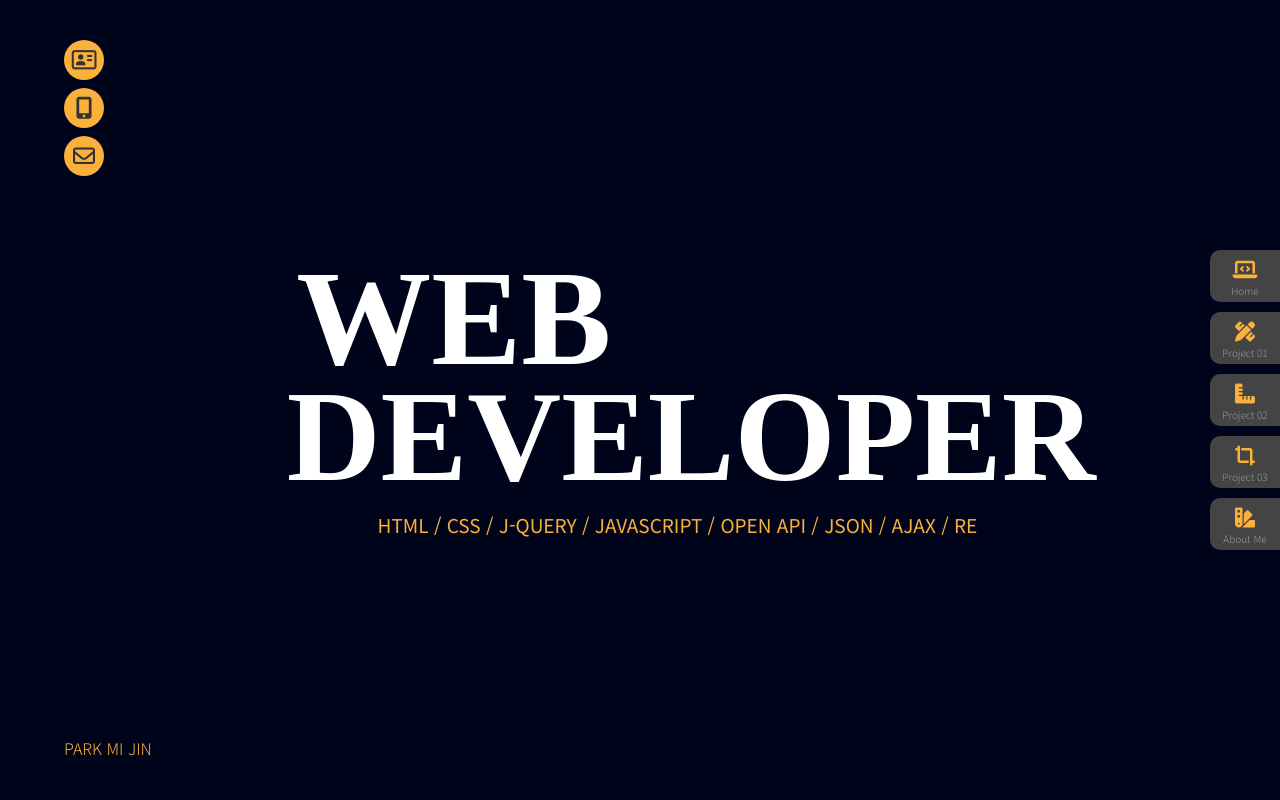
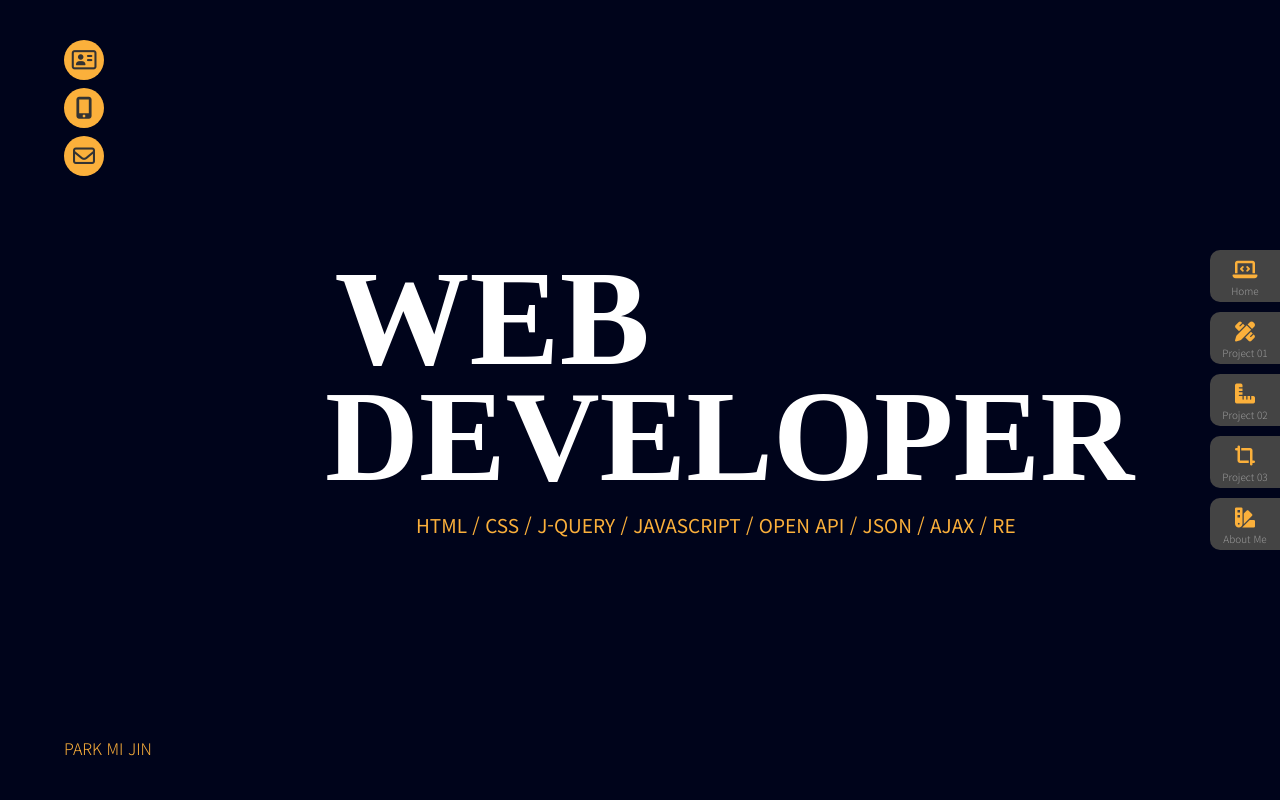
Before and after one commit to migenin/MiJin_Park, a plain HTML site: page index.html in a window 1280 px wide. Shown: the top 800 px of the page. Drawn offline with nearby package versions, Linux system fonts and the light colour scheme; grey boxes are pictures that could not be loaded.

Commit message:
Add files via upload

```diff
--- a/css/main.css
+++ b/css/main.css
@@ -56,7 +56,7 @@ body::-webkit-scrollbar-track { background: #ffffff; }
 .burble li {position: absolute; top: 10px; left: 120px; transform: translateX(-50%); width: 140px; background-color: #fbb03b; color: #333; font-size: 12px; font-weight: 400; text-align: center; line-height: 20px; border-radius: 100px;}
 
 /* Typing */
-.typingbox {width: 70%; text-align: center; position: absolute; top: 47%; left: 47%; transform: translateY(-50%) translateX(-50%);}
+.typingbox {width: 70%; text-align: center; position: absolute; top: 47%; left: 50%; transform: translateY(-50%) translateX(-50%);}
 .typingbox h1:nth-of-type(1) {font-size:135px;}
 .typingbox h1:nth-of-type(2) {font-size:130px;}
 .typingbox h1:nth-of-type(1) {position:relative; top:0; left:33.5%; transform:translateX(-50%); background: #ffffff; color: transparent; -webkit-background-clip: text; font-family:"Press Start 2P"; margin-bottom: -35px;}
```
